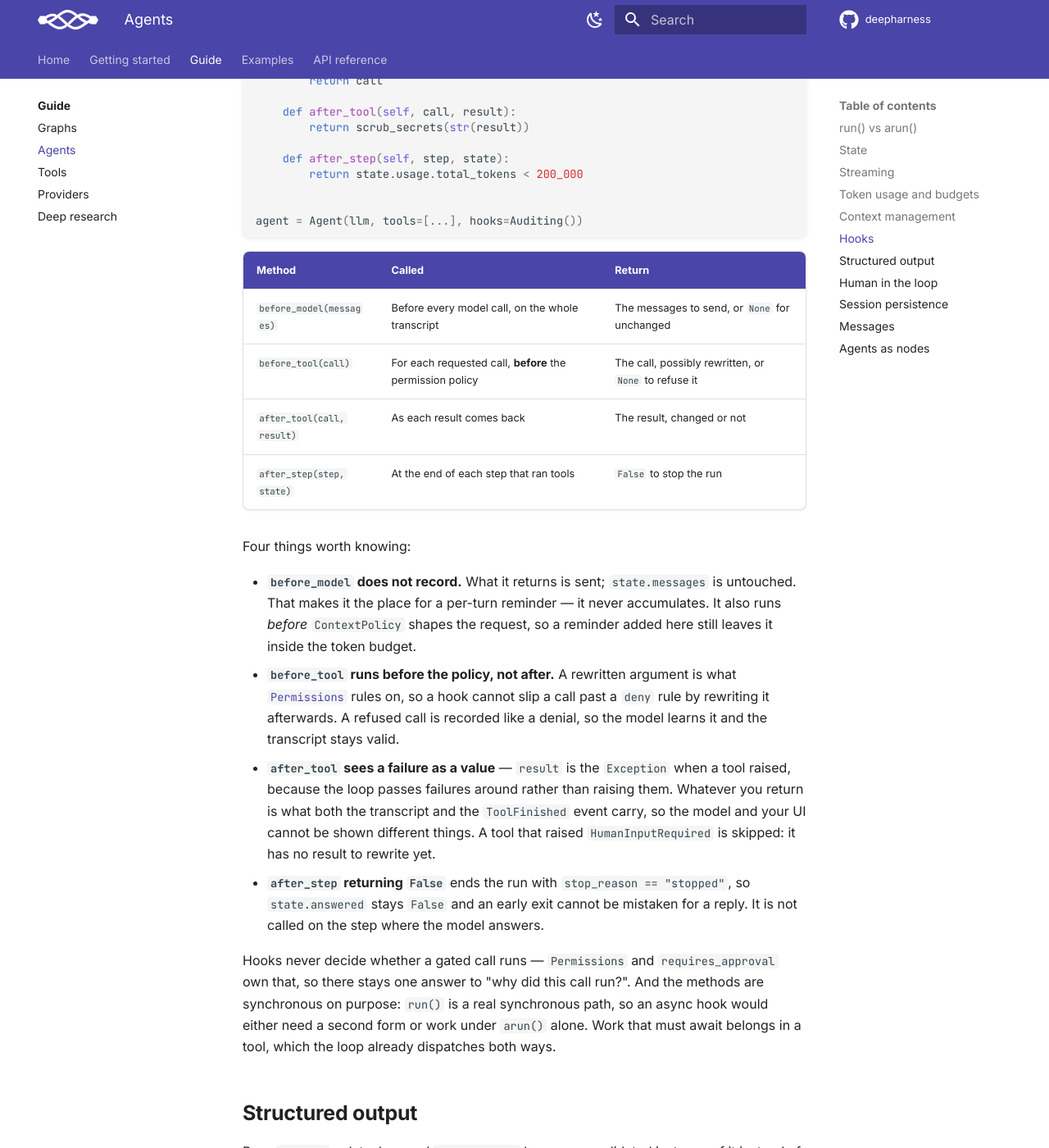
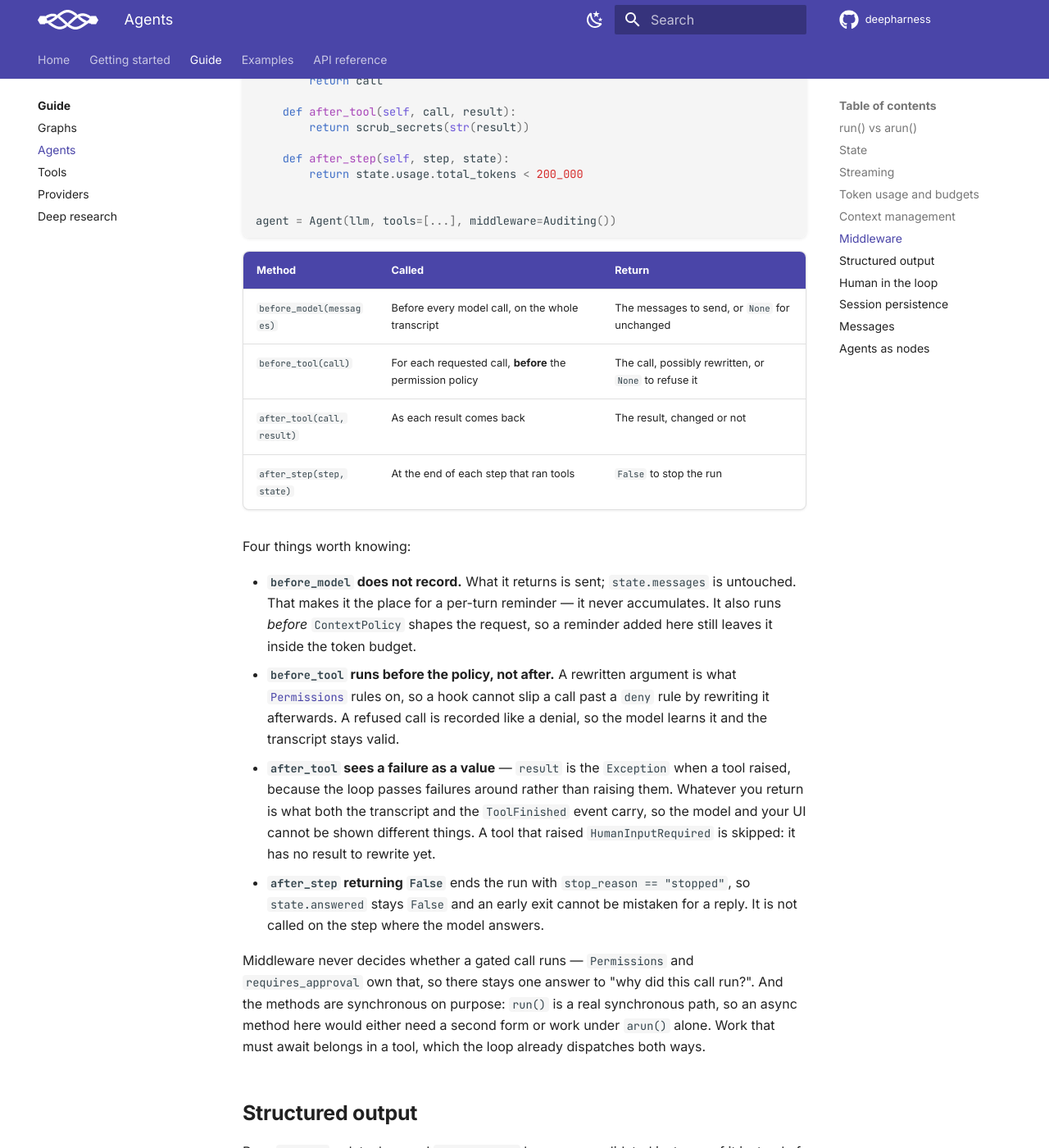
Before and after one commit to sayedshaun/deepharness, an MkDocs documentation site: the page built from docs/guide/agents.md, in a window 1280 px wide and 1400 px high, scrolled down 4523 px. Shown: the whole window at 82% size. Built offline with MkDocs 1.6.1 and Material for MkDocs 9.7.7, drawn with Linux system fonts in a browser that asks for light colours; comment, search, counter and statistics services are not loaded; some of the changed text lies outside the part shown.

Commit message:
docs: rename Hooks to Middleware and list its options in the README

````diff
--- a/docs/guide/agents.md
+++ b/docs/guide/agents.md
@@ -173,16 +173,16 @@ Treat it as a soft bound that keeps a long run away from a hard provider error,
 to predict a bill. Subclass `ContextPolicy` and override `prune()` to choose differently — the
 loop asks for a view of the transcript and does not care how it was chosen.
 
-## Hooks
+## Middleware
 
-`Hooks` is where you step into the loop without forking it. One object, four optional methods,
+`Middleware` is where you step into the loop without forking it. One object, four optional methods,
 each a no-op unless you override it:
 
 ```python
-from deepharness import Agent, Hooks
+from deepharness import Agent, Middleware
 
 
-class Auditing(Hooks):
+class Auditing(Middleware):
     def before_tool(self, call):
         if "--force" in str(call.arguments.get("command", "")):
             return None  # refuse it; the model is told
@@ -195,7 +195,7 @@ class Auditing(Hooks):
         return state.usage.total_tokens < 200_000
 
 
-agent = Agent(llm, tools=[...], hooks=Auditing())
+agent = Agent(llm, tools=[...], middleware=Auditing())
 ```
 
 | Method | Called | Return |
@@ -224,10 +224,10 @@ Four things worth knowing:
   `state.answered` stays `False` and an early exit cannot be mistaken for a reply. It is not
   called on the step where the model answers.
 
-Hooks never decide whether a gated call runs — `Permissions` and `requires_approval` own that,
-so there stays one answer to "why did this call run?". And the methods are synchronous on
-purpose: `run()` is a real synchronous path, so an async hook would either need a second form
-or work under `arun()` alone. Work that must await belongs in a tool, which the loop already
+Middleware never decides whether a gated call runs — `Permissions` and `requires_approval` own
+that, so there stays one answer to "why did this call run?". And the methods are synchronous on
+purpose: `run()` is a real synchronous path, so an async method here would either need a second
+form or work under `arun()` alone. Work that must await belongs in a tool, which the loop already
 dispatches both ways.
 
 ## Structured output
````
Also changed, not shown: README.md (+45 -2 lines), docs/examples.md (+6 -6 lines), docs/getting-started.md (+1 -1 lines), docs/guide/index.md (+1 -1 lines), docs/index.md (+2 -2 lines), docs/reference/api.md (+6 -6 lines).
